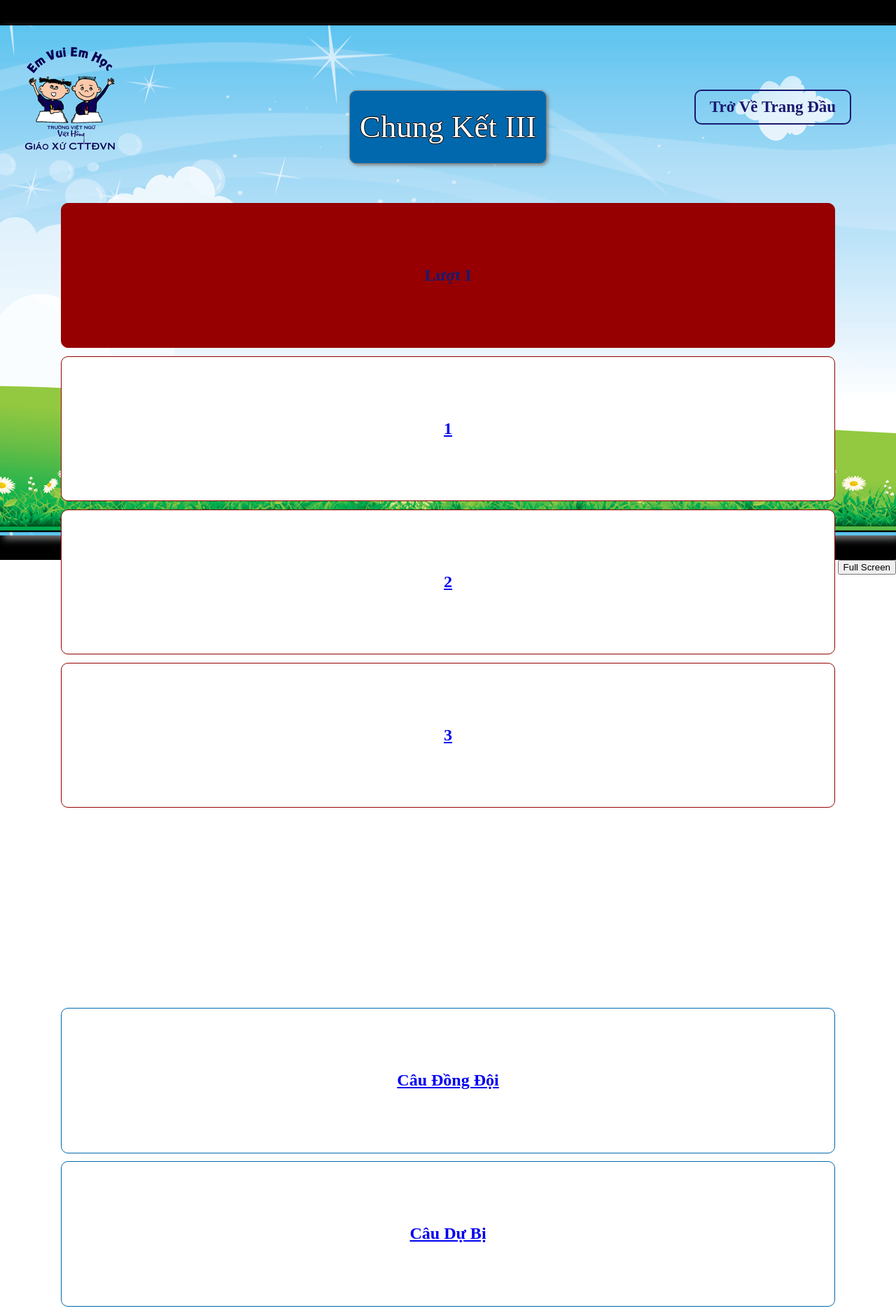
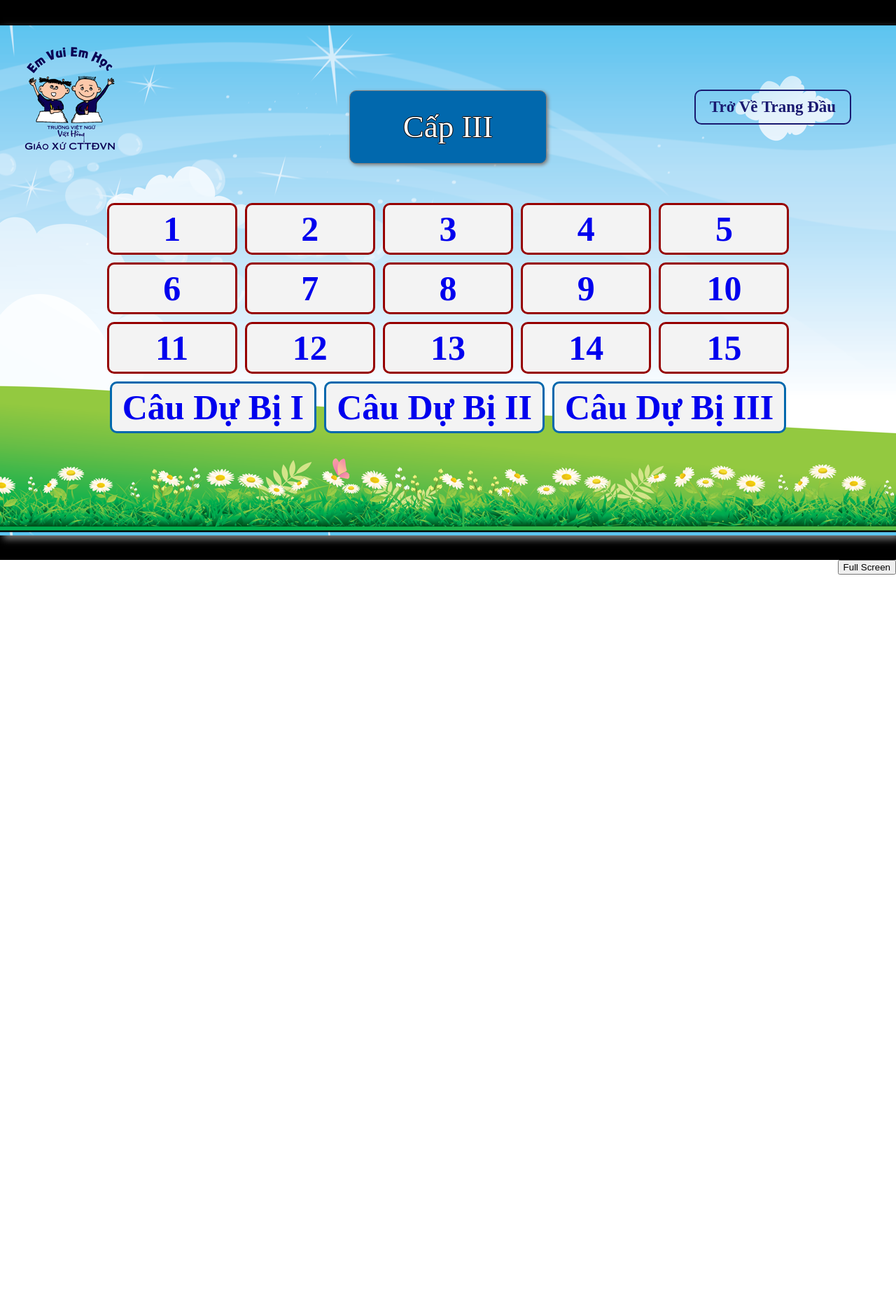
Before and after one commit to ankpham/vh-final-round, a React (Create React App) app: page /r3-selection in a window 1280 px wide. Shown: the top 1876 px of the page at 70% size. After the commit the page ends 821 px from the top, so only its background shows below. Built offline with nearby package versions, Linux system fonts and the light colour scheme.

Commit message:
added r3

```diff
--- a/src/pages/R3Home.jsx
+++ b/src/pages/R3Home.jsx
@@ -6,8 +6,8 @@ const R2Home = () => {
         <div className='home'>
             <div className='container'>
                 <Link className="link back-to-selection-right" to={"/selection"}>Trở Về Trang Đầu</Link>
-                <h1 className='heading'>Niên Học 2023-24</h1>
-                <h1 className='sub-heading'>Chung Kết III</h1>
+                <h1 className='heading'>Niên Học 2024-25</h1>
+                <h1 className='sub-heading'>Cấp III</h1>
                 <Link className="start-link link" to="/r3-selection">Bắt Đầu</Link>
             </div>
         </div>
--- a/src/pages/R3Selection.jsx
+++ b/src/pages/R3Selection.jsx
@@ -12,14 +12,14 @@ const R1Selection = () => {
 
         for (let i = 0;i<data.length;i++) {
             for (let a = 0;a<data[i].length;a++) {
-                categoryElement.current.childNodes[i].firstElementChild.childNodes[data[i][a]].classList.add('selection-used');
+                categoryElement.current.childNodes[i].childNodes[data[i][a]].classList.add('selection-used');
             }
         }
-    }, [heading])
+    }, [])
 
     //adds used questions
     function newUsedQuestion(category, points) {
-        usedQuestions.r3[category-1].push(points);
+        usedQuestions.r3[category-1].push(points-1);
     }
 
     return (
@@ -27,37 +27,28 @@ const R1Selection = () => {
         <div className="selection">
             <div className="container category">
                 <Link className="link back-to-selection-right" to={"/r3-home/"}>Trở Về Trang Đầu</Link>
-                <h1 ref={heading} className='heading background-lightblue'>Chung Kết III</h1>
+                <h1 ref={heading} className='heading background-lightblue'>Cấp III</h1>
                 <div className='selection-container-category-points'>
                     <div ref={categoryElement} className="category">
-                        <div className="column-container">
-                            <div className='column'>
-                                <div className='select-heading-container select background-red border-red'>
-                                    <span>Lượt I</span>
-                                </div>
-                                <Link onClick={() => newUsedQuestion(1,1)} to={"/view-question/3/1/1/15"} className="select border-red">1</Link>
-                                <Link onClick={() => newUsedQuestion(1,2)} to={"/view-question/3/1/2/15"} className="select border-red">2</Link>
-                                <Link onClick={() => newUsedQuestion(1,3)} to={"/view-question/3/1/3/15"} className="select border-red">3</Link>
-                            </div>
-                        </div>
-                        <div className="column-container">
-                            <div className='column'>
-                                <div>
-                                </div>
-                                <Link onClick={() => newUsedQuestion(2,1)} to={"/view-question/3/3/1/60"} className="select select-bottom border-lightblue">Câu Đồng Đội</Link>
-                                <Link onClick={() => newUsedQuestion(2,1)} to={"/view-question/3/3/2/60"} className="select select-bottom border-lightblue">Câu Dự Bị</Link>
-
-                            </div>
-                        </div>
-                        <div className="column-container">
-                            <div className='column'>
-                                <div className='select-heading-container select background-yellow border-yellow'>
-                                    <span>Lượt II</span>
-                                </div>
-                                <Link onClick={() => newUsedQuestion(3,1)} to={"/view-question/3/2/1/30"} className="select border-yellow">1</Link>
-                                <Link onClick={() => newUsedQuestion(3,2)} to={"/view-question/3/2/2/30"} className="select border-yellow">2</Link>
-                                <Link onClick={() => newUsedQuestion(3,3)} to={"/view-question/3/2/3/30"} className="select border-yellow">3</Link>
-                            </div>
+                        <div className='question-container'>
+                            <Link onClick={() => newUsedQuestion(1,1)} to={"/view-question/3/1/1/15"} className="select border-red">1</Link>
+                            <Link onClick={() => newUsedQuestion(1,2)} to={"/view-question/3/1/2/15"} className="select border-red">2</Link>
+                            <Link onClick={() => newUsedQuestion(1,3)} to={"/view-question/3/1/3/15"} className="select border-red">3</Link>
+                            <Link onClick={() => newUsedQuestion(1,4)} to={"/view-question/3/1/4/15"} className="select border-red">4</Link>
+                            <Link onClick={() => newUsedQuestion(1,5)} to={"/view-question/3/1/5/15"} className="select border-red">5</Link>
+                            <Link onClick={() => newUsedQuestion(1,6)} to={"/view-question/3/1/6/15"} className="select border-red">6</Link>
+                            <Link onClick={() => newUsedQuestion(1,7)} to={"/view-question/3/1/7/15"} className="select border-red">7</Link>
+                            <Link onClick={() => newUsedQuestion(1,8)} to={"/view-question/3/1/8/15"} className="select border-red">8</Link>
+                            <Link onClick={() => newUsedQuestion(1,9)} to={"/view-question/3/1/9/15"} className="select border-red">9</Link>
+                            <Link onClick={() => newUsedQuestion(1,10)} to={"/view-question/3/1/10/15"} className="select border-red">10</Link>
+                            <Link onClick={() => newUsedQuestion(1,11)} to={"/view-question/3/1/11/15"} className="select border-red">11</Link>
+                            <Link onClick={() => newUsedQuestion(1,12)} to={"/view-question/3/1/12/15"} className="select border-red">12</Link>
+                            <Link onClick={() => newUsedQuestion(1,13)} to={"/view-question/3/1/13/15"} className="select border-red">13</Link>
+                            <Link onClick={() => newUsedQuestion(1,14)} to={"/view-question/3/1/14/15"} className="select border-red">14</Link>
+                            <Link onClick={() => newUsedQuestion(1,15)} to={"/view-question/3/1/15/15"} className="select border-red">15</Link>
+                            <Link onClick={() => newUsedQuestion(1,16)} to={"/view-question/3/2/1/15"} className="select select-bottom border-lightblue">Câu Dự Bị I</Link>
+                            <Link onClick={() => newUsedQuestion(1,17)} to={"/view-question/3/2/2/15"} className="select select-bottom border-lightblue">Câu Dự Bị II</Link>
+                            <Link onClick={() => newUsedQuestion(1,18)} to={"/view-question/3/2/3/15"} className="select select-bottom border-lightblue">Câu Dự Bị III</Link>
                         </div>
                     </div>
                 </div>
```
